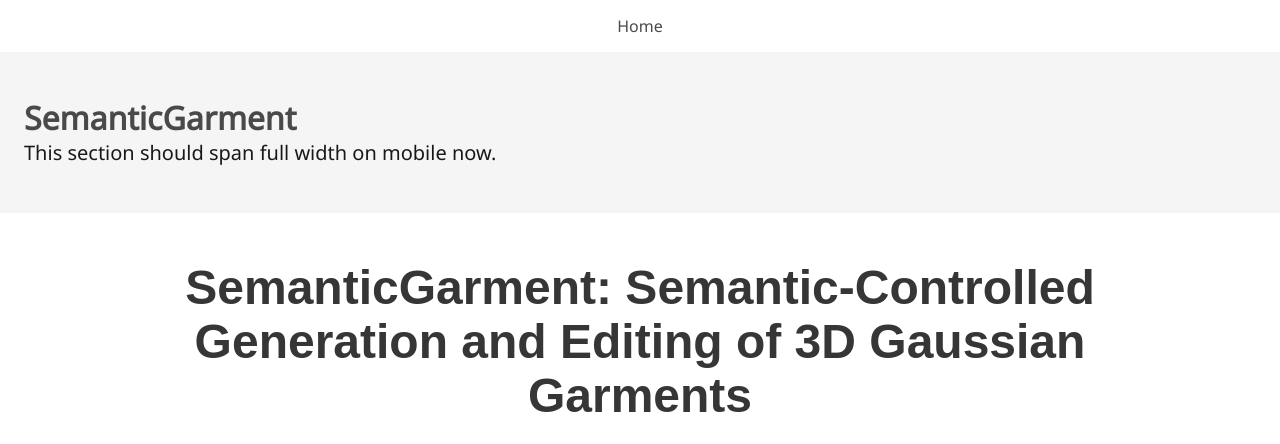
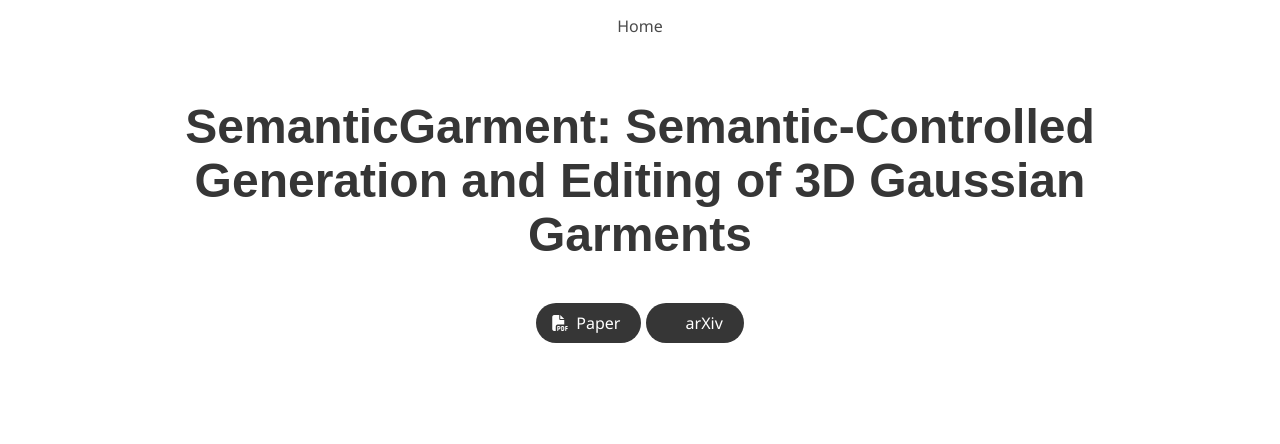
Before and after one commit to WRY0627/SemanticGarment, a plain HTML site: page index.html in a window 1280 px wide. Shown: the top 444 px of the page. Drawn offline with nearby package versions, Linux system fonts and the light colour scheme; some icons are missing; a web font is replaced by a local one.

Commit message:
Update index.html

```diff
--- a/index.html
+++ b/index.html
@@ -51,15 +51,7 @@
     </div>
   </nav>
 
-  <!-- 可删：只是为了让你直观看到全宽区域 -->
-  <section class="hero is-light">
-    <div class="hero-body">
-      <p class="title">SemanticGarment</p>
-      <p class="subtitle">This section should span full width on mobile now.</p>
-    </div>
-  </section>
-</body>
-</html>
+
 <section class="hero">
   <div class="hero-body">
     <div class="container is-max-desktop">
```
